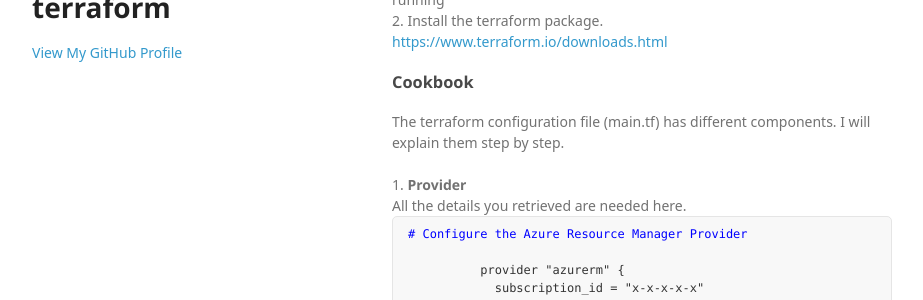
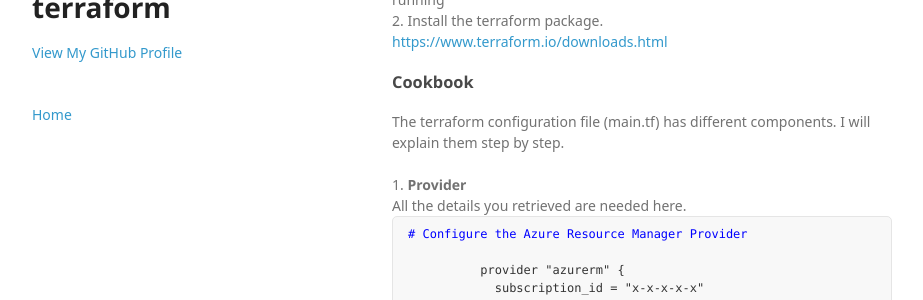
Before and after one commit to arjenwilly/arjenwilly.github.io, a Jekyll site: the page terraform2.html, which Jekyll copies as it is, in a window 1280 px wide. Shown: the part 128-428 px from the top of the page, without its empty margins (178-1101 px from the left). Built offline with Jekyll 4.4.1, drawn with Linux system fonts in a browser that asks for light colours; some web fonts are replaced.

Commit message:
Update terraform2.html

```diff
--- a/terraform2.html
+++ b/terraform2.html
@@ -19,7 +19,8 @@
         <p></p>
 
 
-        <p class="view"><a href="https://github.com/arjenwilts">View My GitHub Profile</a></p>
+        <p class="view"><a href="https://github.com/arjenwilts">View My GitHub Profile</a></p><br>
+        <p class="view"><a href="index.html">Home</a></p>
 
       </header>
       <section>
```
